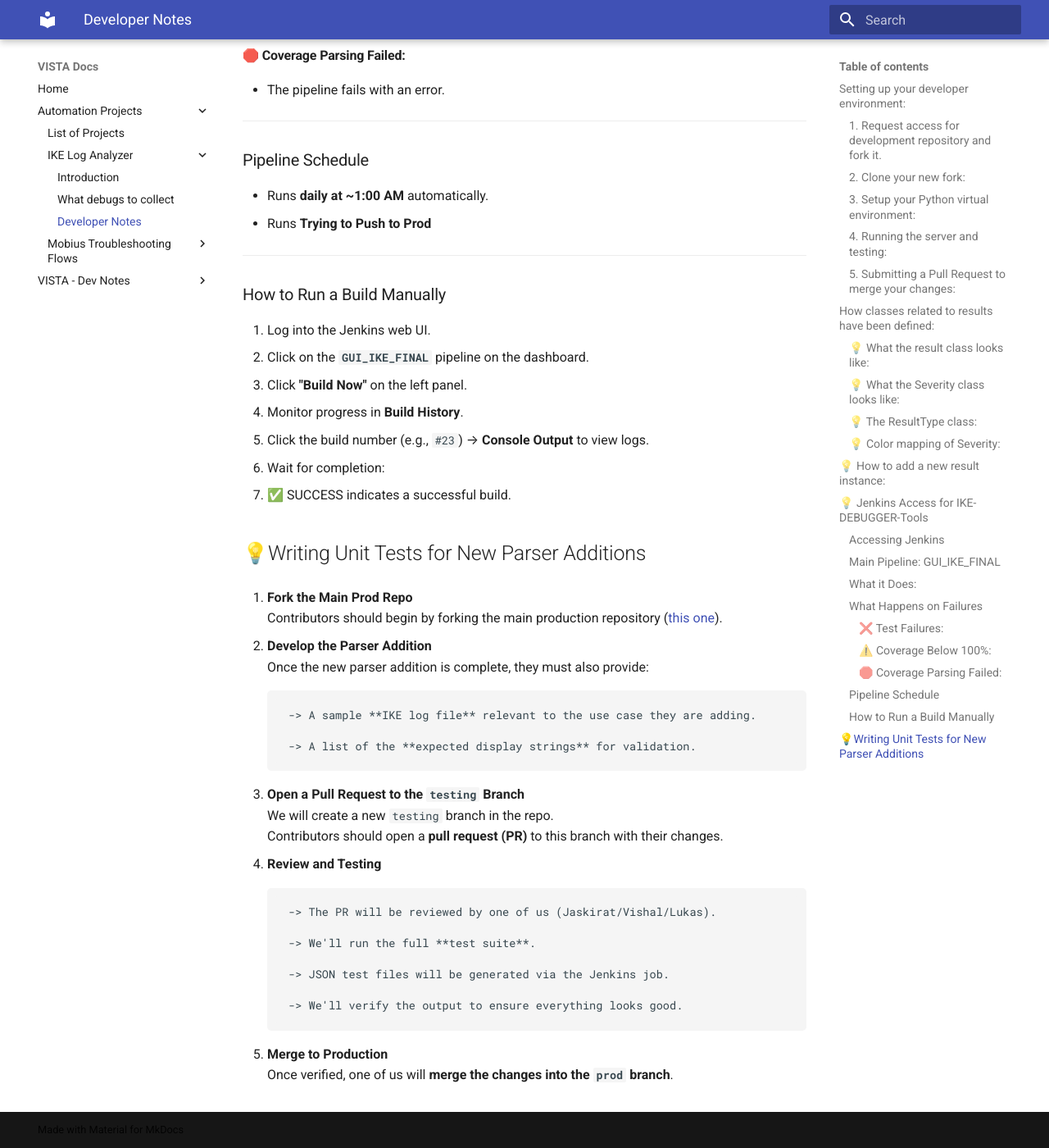
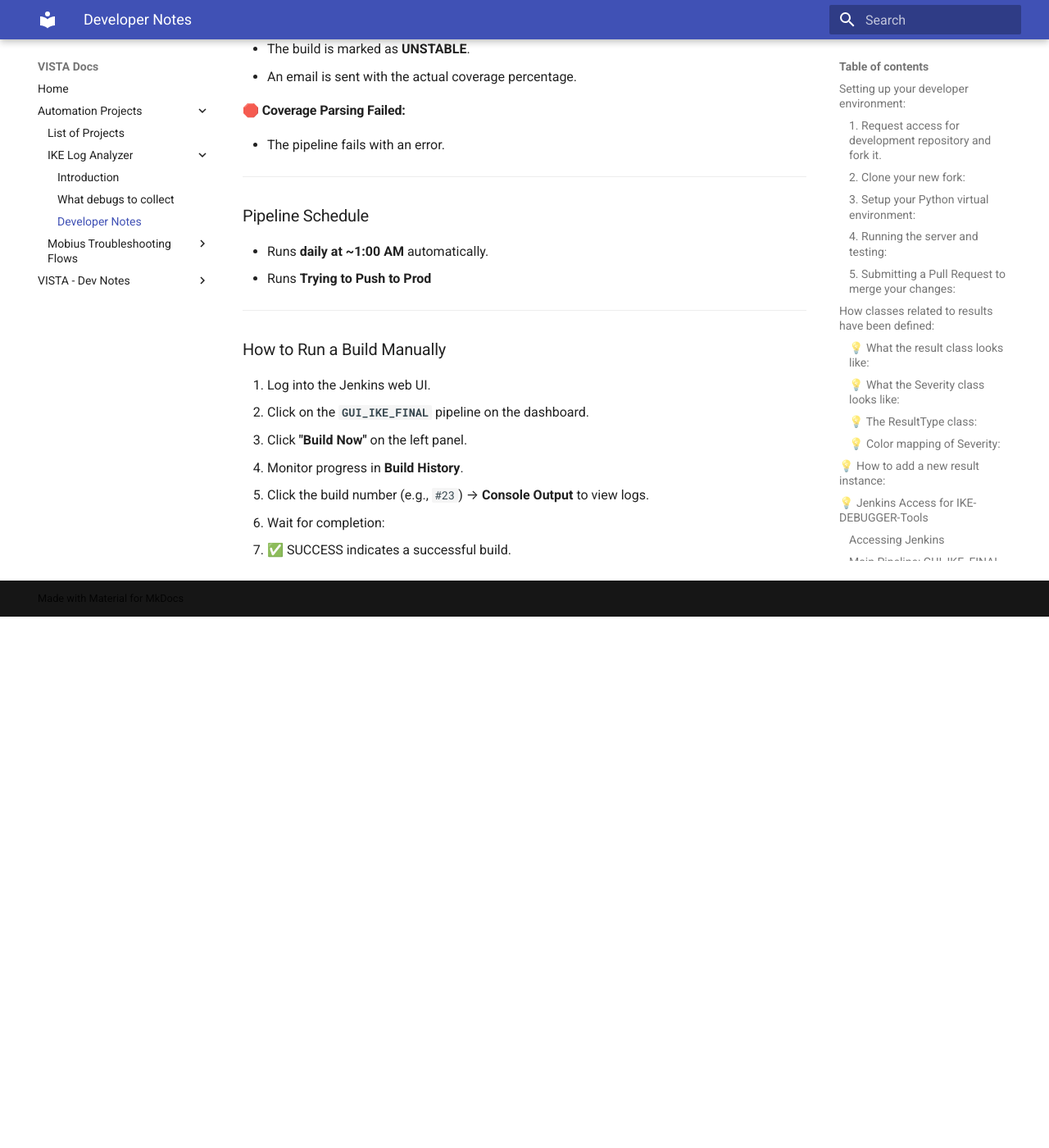
Before and after one commit to ProjectVISTA/VISTA-docs, an MkDocs documentation site: the page built from docs/ike-log-analyzer/dev.md, in a window 1280 px wide and 1400 px high, scrolled down 4749 px. Shown: the whole window at 82% size. Built offline with MkDocs 1.6.1 and Material for MkDocs 9.7.7, drawn with Linux system fonts in a browser that asks for light colours; after the commit the page ends 5501 px from its top, so only the background shows below that; some of the changed text lies outside the part shown.

Commit message:
cleaned up dev documentation for ike-log-analyzer

```diff
--- a/docs/ike-log-analyzer/dev.md
+++ b/docs/ike-log-analyzer/dev.md
@@ -197,32 +199,3 @@ This is the primary pipeline used to validate all test cases for `IKE-DEBUGGER-T
 5. Click the build number (e.g., `#23`) → **Console Output** to view logs.
 6. Wait for completion:
    - ✅ SUCCESS indicates a successful build.
-
-## 💡Writing Unit Tests for New Parser Additions
-
-1. **Fork the Main Prod Repo**
-   Contributors should begin by forking the main production repository ([this one](https://github.com/jas21068/gui_ike_debugger)).
-
-2. **Develop the Parser Addition**
-   Once the new parser addition is complete, they must also provide:
-
-        -> A sample **IKE log file** relevant to the use case they are adding.
-
-        -> A list of the **expected display strings** for validation.
-
-3. **Open a Pull Request to the `testing` Branch**
-   We will create a new `testing` branch in the repo.
-   Contributors should open a **pull request (PR)** to this branch with their changes.
-
-4. **Review and Testing**
-
-        -> The PR will be reviewed by one of us (Jaskirat/Vishal/Lukas).
-
-        -> We'll run the full **test suite**.
-
-        -> JSON test files will be generated via the Jenkins job.
-
-        -> We'll verify the output to ensure everything looks good.
-
-5. **Merge to Production**
-   Once verified, one of us will **merge the changes into the `prod` branch**.
```
Also changed, not shown: other parts of docs/ike-log-analyzer/dev.md (+2 -0 lines).
